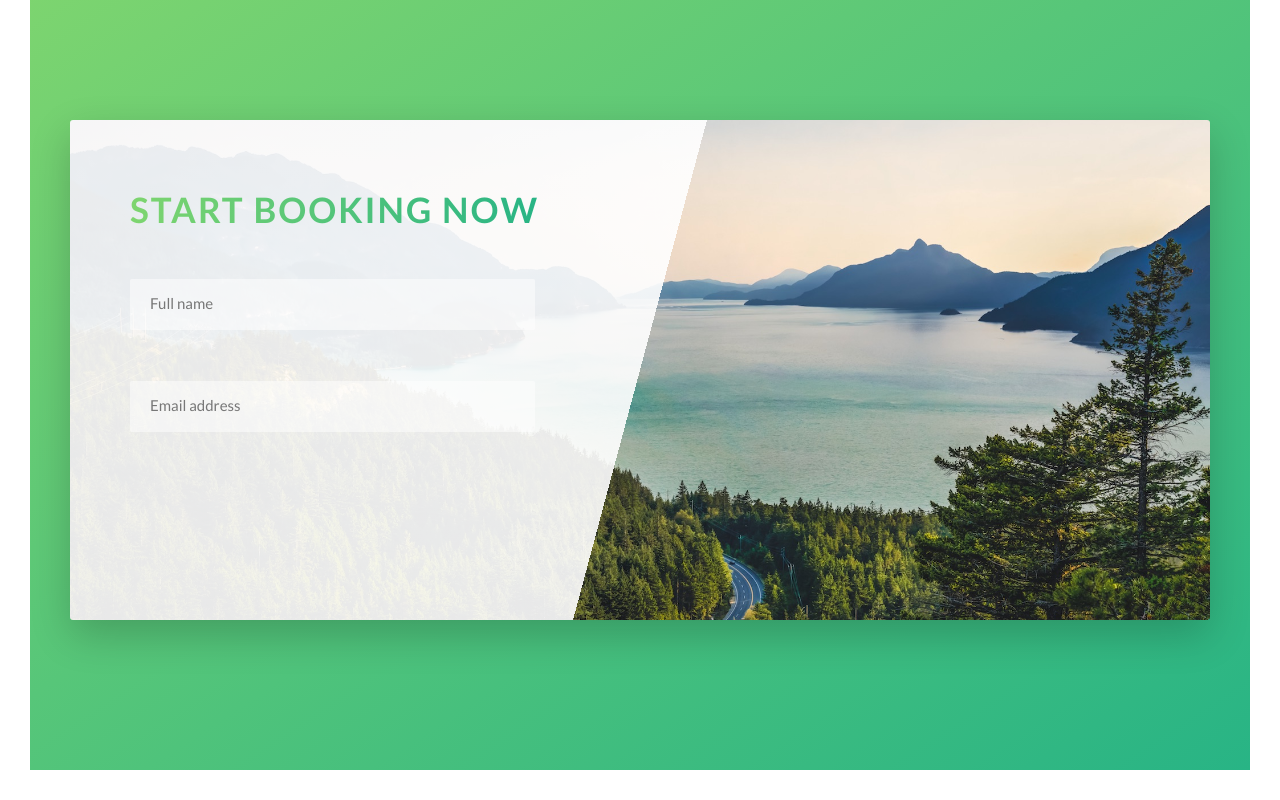
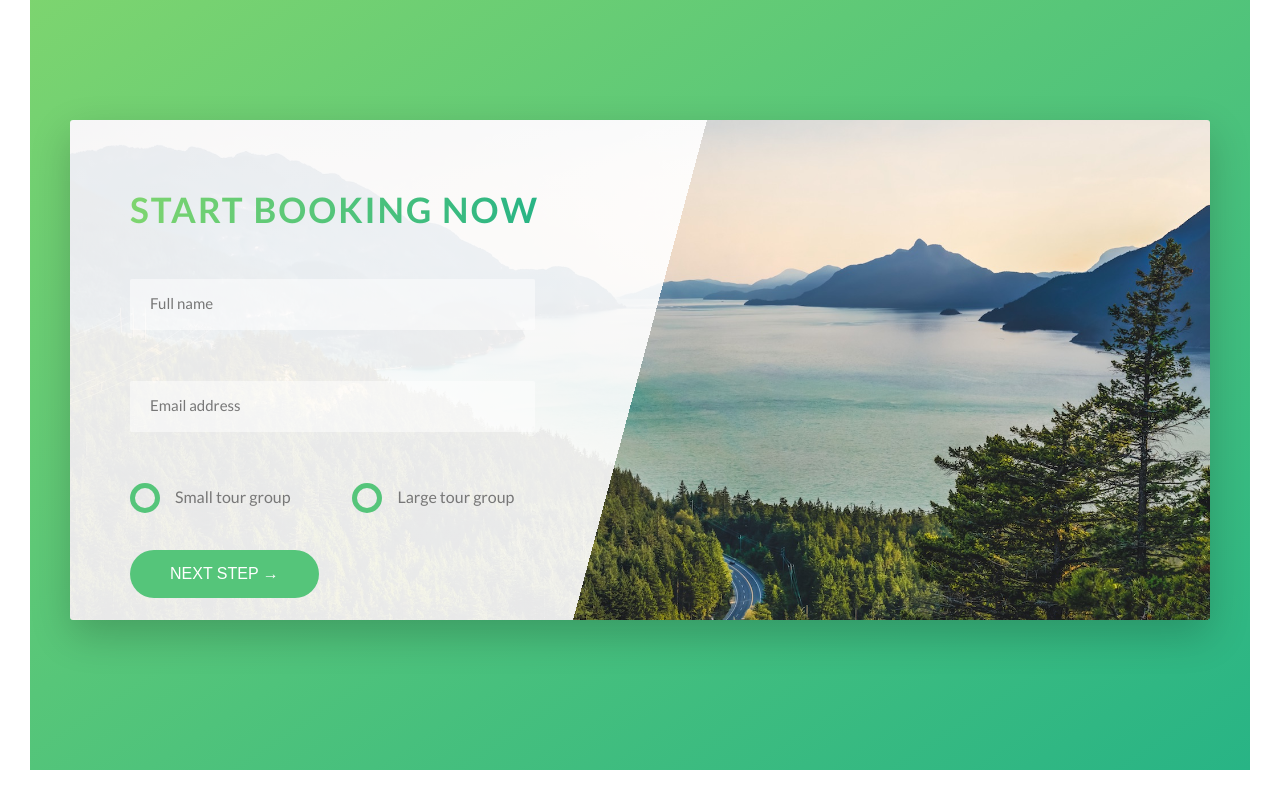
Before and after one commit to lx-kish/1-Natours, a website: page index.html in a window 1280 px wide. Shown: the part 4664-5464 px from the top of the page. Drawn offline with Linux system fonts and the light colour scheme.

Commit message:
Building the Booking Section - Part 3

```diff
--- a/index.html
+++ b/index.html
@@ -275,10 +275,32 @@
                                     <label for="name" class="form__label">Full name</label>
                                 </div>
                                 <div class="form__group">
-                                        <input type="email" class="form__input" placeholder="Email address" id="email" required>
-                                        <label for="email" class="form__label">Email address</label>
+                                    <input type="email" class="form__input" placeholder="Email address" id="email" required>
+                                    <label for="email" class="form__label">Email address</label>
+                                </div>
+
+                                <div class="form__group u-margin-bottom-medium">
+                                    <div class="form__radio-group">
+                                        <input type="radio" class="form__radio-input" id="small" name="size">
+                                        <label for="small" class="form__radio-label">
+                                            <span class="form__radio-button"></span>
+                                            Small tour group
+                                        </label>
                                     </div>
-                                </form>
+
+                                    <div class="form__radio-group">
+                                        <input type="radio" class="form__radio-input" id="large" name="size">
+                                        <label for="large" class="form__radio-label">
+                                            <span class="form__radio-button"></span>
+                                            Large tour group
+                                        </label>
+                                    </div>
+                                </div>
+
+                                <div class="form__group">
+                                    <button class="btn btn--green">Next step &rarr;</button>
+                                </div>
+                            </form>
                         </div>
                     </div>
                 </div>
--- a/sass/base/_utilities.scss
+++ b/sass/base/_utilities.scss
@@ -1,8 +1,8 @@
-.u-center-text { text-align: center; }
+.u-center-text { text-align: center !important; }
 
-.u-margin-bottom-small { margin-bottom: 1.5rem; }
-.u-margin-bottom-medium { margin-bottom: 4rem; }
-.u-margin-bottom-big { margin-bottom: 8rem; }
+.u-margin-bottom-small { margin-bottom: 1.5rem !important; }
+.u-margin-bottom-medium { margin-bottom: 4rem !important; }
+.u-margin-bottom-big { margin-bottom: 8rem !important; }
 
-.u-margin-top-big { margin-bottom: 8rem; }
-.u-margin-top-huge { margin-bottom: 10rem; }
+.u-margin-top-big { margin-bottom: 8rem !important; }
+.u-margin-top-huge { margin-bottom: 10rem !important; }
--- a/sass/components/_button.scss
+++ b/sass/components/_button.scss
@@ -1,4 +1,5 @@
 .btn {
+    &,
     &:link,
     &:visited {
         text-transform: uppercase;
@@ -9,6 +10,10 @@
         transition: all .2s;
         position: relative;
         font-size: $default-font-size;
+
+        //change for the <button> element
+        border: none;
+        cursor: pointer;
     }
 
     &:hover {
@@ -21,7 +26,9 @@
         }
     }
 
-    &:active {
+    &:active,
+    &:focus {
+        outline: none;
         transform: translateY(-.1rem);
         box-shadow: 0 .5rem 1rem rgba($color-black, .2);
     }
--- a/sass/components/_form.scss
+++ b/sass/components/_form.scss
@@ -14,6 +14,7 @@
         border-bottom: 3px solid transparent;
         width: 90%;
         display: block;
+        transition: all .3s;
 
         &:focus {
             outline: none;
@@ -44,4 +45,50 @@
         visibility: hidden;
         transform: translateY(-4rem);
     }
+
+    &__radio-group {
+        width: 49%;
+        display: inline-block;
+    }
+
+    &__radio-input {
+        display: none;
+    }
+
+    &__radio-label {
+        font-size: $default-font-size;
+        cursor: pointer;
+        position: relative;
+        padding-left: 4.5rem;
+    }
+
+    &__radio-button {
+        height: 3rem;
+        width: 3rem;
+        border: 5px solid $color-primary;
+        border-radius: 50%;
+        display: inline-block;
+        position: absolute;
+        left: 0;
+        top: -.4rem;
+
+        &::after {
+            content: "";
+            display: block;
+            height: 1.3rem;
+            width: 1.3rem;
+            border-radius: 50%;
+            position: absolute;
+            top: 50%;
+            left: 50%;
+            transform: translate(-50%, -50%);
+            background-color: $color-primary;
+            opacity: 0;
+            transition: opacity .2s;
+        }
+    }
+
+    &__radio-input:checked ~ &__radio-label &__radio-button::after {
+        opacity: 1;
+    }
 }
```
Also changed, not shown: css/style.css.
